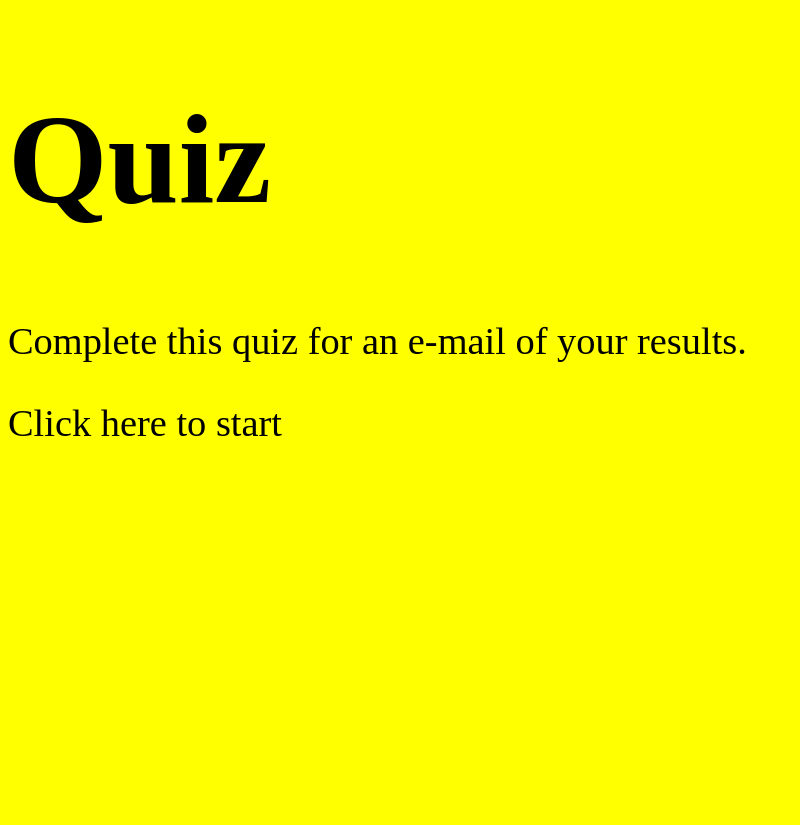
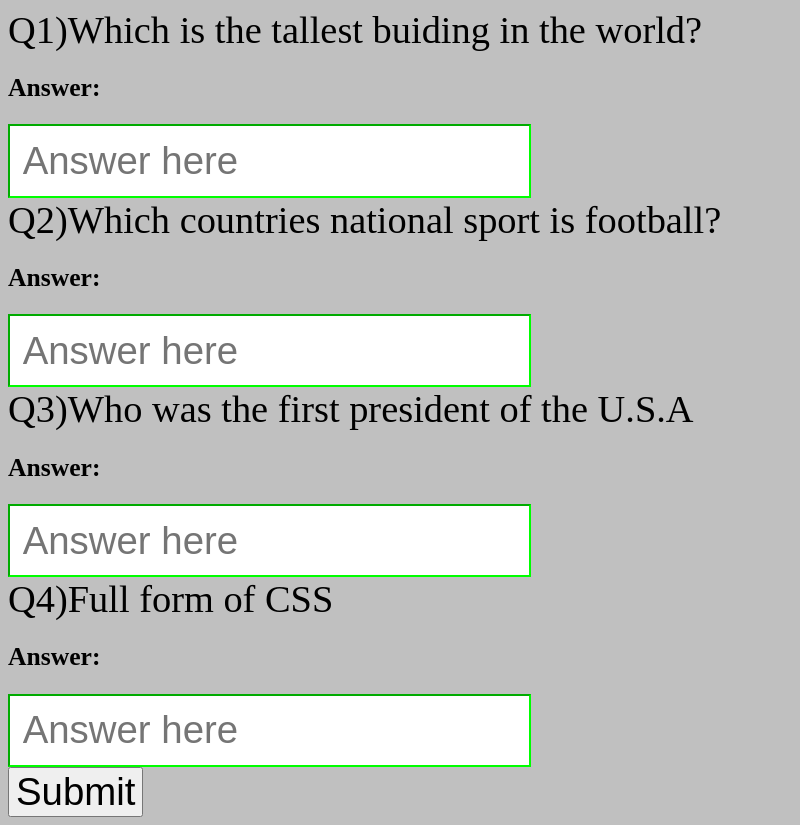
Before and after one commit to gamecharge11/quiz-start, a plain HTML site: page index.html in a window 1280 px wide. Shown: the whole page, without its empty margins (0-800 px from the left). Before the commit the page ends 800 px from the top, so only its background shows below. Drawn offline with Linux system fonts and the light colour scheme.

Commit message:
Add files via upload

```diff
--- a/index.html
+++ b/index.html
@@ -3,12 +3,21 @@
 <head>
     <meta charset="UTF-8">
     <meta name="viewport" content="width=device-width, initial-scale=1.0">
-    <title>Quiz</title>
+    <title>Document</title>
 </head>
 <link rel="stylesheet" href="style.css">
 <body>
-    <h1 style="font-size:10vw">Quiz</h1>
-    <p style="font-size:3vw">Complete this quiz for an e-mail of your results.</p>
-    <a href="https://gamecharge11.github.io/quiz-start/" style="font-size:3vw">Click here to start</a>
+    <form action="mailto:pranavskaimal30@gmail.com" method="POST">
+        <label for="Q1" style="font-size: 3vw ;">Q1)Which is the tallest buiding in the world?</label>
+        <h2 style="font-size: 2vw;">Answer:</h2><input type="text" name="Q1" id="Q1" style="font-size: 3vw;" placeholder="Answer here"> <br>
+        <label for="Q2" style="font-size: 3vw ;">Q2)Which countries national sport is football?</label>
+        <h2 style="font-size: 2vw;">Answer:</h2><input type="text" name="Q2" id="Q1" style="font-size: 3vw;" placeholder="Answer here"> <br>
+        <label for="Q3" style="font-size: 3vw ;">Q3)Who was the first president of the U.S.A</label>
+        <h2 style="font-size: 2vw;">Answer:</h2><input type="text" name="Q3" id="Q1" style="font-size: 3vw;" placeholder="Answer here"> <br>
+        <label for="Q4" style="font-size: 3vw ;">Q4)Full form of CSS</label>
+        <h2 style="font-size: 2vw;">Answer:</h2><input type="text" name="Q4" id="Q1" style="font-size: 3vw;" placeholder="Answer here"> <br>
+
+        <input type="submit" value="Submit" style="font-size: 3vw;">
+    </form>
 </body>
 </html>
--- a/style.css
+++ b/style.css
@@ -1,8 +1,8 @@
-body{
-    background-color: yellow;
+#Q1{
+    border-color: lime;
+    padding: 1%;
 }
 
-a{
-    text-decoration: none;
-    color: black;
+body{
+    background-color: silver;
 }
```
